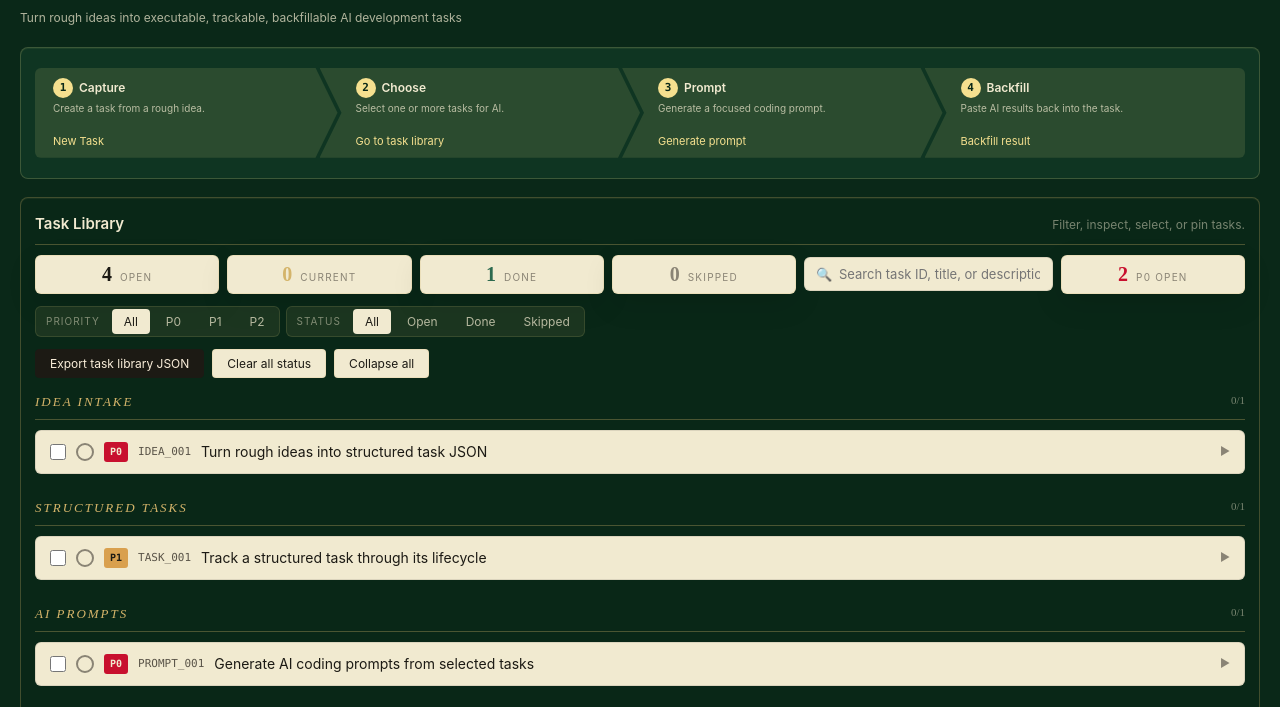
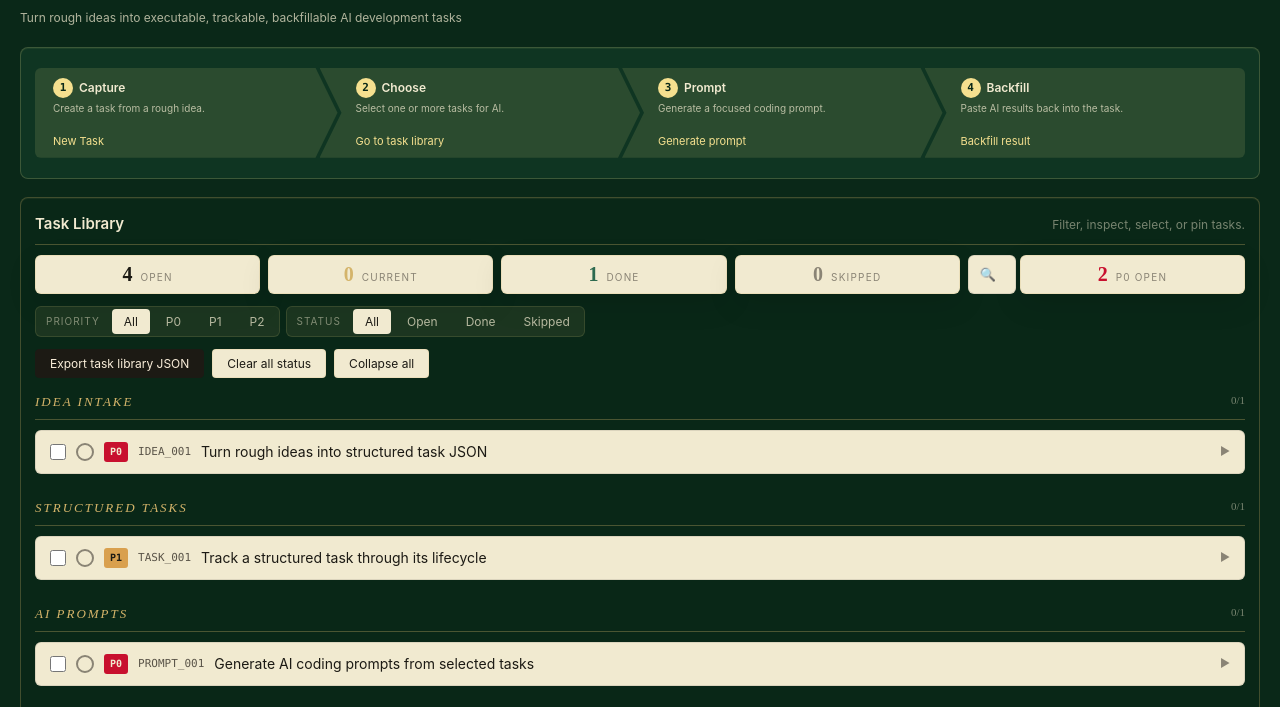
Before and after one commit to szpack/ai-task-flow, a plain HTML site: page index.html in a window 1280 px wide. Shown: the part 77-784 px from the top of the page. Drawn offline with Linux system fonts and the light colour scheme.

Commit message:
Make stats search an icon button

```diff
--- a/index.html
+++ b/index.html
@@ -117,7 +117,7 @@
   /* Stats bar */
   .stats {
     display: grid;
-    grid-template-columns: repeat(4, minmax(0, 1fr)) minmax(220px, 1.35fr) minmax(0, 1fr);
+    grid-template-columns: repeat(4, minmax(0, 1fr)) 44px minmax(0, 1fr);
     gap: 8px;
     margin-bottom: 0;
   }
@@ -402,8 +402,9 @@
   .chip.p2.active { background: var(--p2); color: var(--paper); }
 
   .search-bar {
-    width: 100%;
+    width: 44px;
     min-width: 0;
+    height: 100%;
     padding: 8px 12px 8px 34px;
     border: 1px solid var(--line);
     border-radius: 6px;
@@ -411,11 +412,14 @@
     color: var(--ink);
     font-family: inherit;
     font-size: 13px;
+    cursor: pointer;
+    transition: width 0.18s, border-color 0.18s, box-shadow 0.18s;
   }
   .search-field {
     position: relative;
     display: flex;
     align-items: center;
+    min-width: 44px;
   }
   .search-icon {
     position: absolute;
@@ -423,11 +427,18 @@
     color: var(--ink-faint);
     font-size: 13px;
     pointer-events: none;
-  }
-  .search-bar:focus {
+    z-index: 3;
+  }
+  .search-bar:focus,
+  .search-bar:not(:placeholder-shown) {
     outline: none;
     border-color: var(--accent);
     box-shadow: 0 0 0 2px rgba(212, 180, 106, 0.18);
+    cursor: text;
+    position: absolute;
+    left: 0;
+    z-index: 2;
+    width: 240px;
   }
 
   .actions-row {
@@ -970,7 +981,7 @@
       max-width: calc(100vw - 170px);
     }
     .stats {
-      grid-template-columns: repeat(4, minmax(54px, 1fr)) minmax(180px, 1.6fr) minmax(64px, 1fr);
+      grid-template-columns: repeat(4, minmax(54px, 1fr)) 44px minmax(64px, 1fr);
       overflow-x: auto;
       padding-bottom: 2px;
     }
@@ -1065,7 +1076,7 @@
       <div class="stat skipped"><div class="stat-num" id="stat-skipped">0</div><div class="stat-label" data-i18n="statSkipped">Skipped</div></div>
       <div class="search-field">
         <span class="search-icon" aria-hidden="true">🔍</span>
-        <input type="text" class="search-bar" id="search" data-i18n-placeholder="searchPlaceholder" placeholder="Search task ID, title, or description...">
+        <input type="text" class="search-bar" id="search" placeholder=" ">
       </div>
       <div class="stat p0"><div class="stat-num" id="stat-p0">0</div><div class="stat-label" data-i18n="statP0Open">P0 Open</div></div>
     </div>
```
